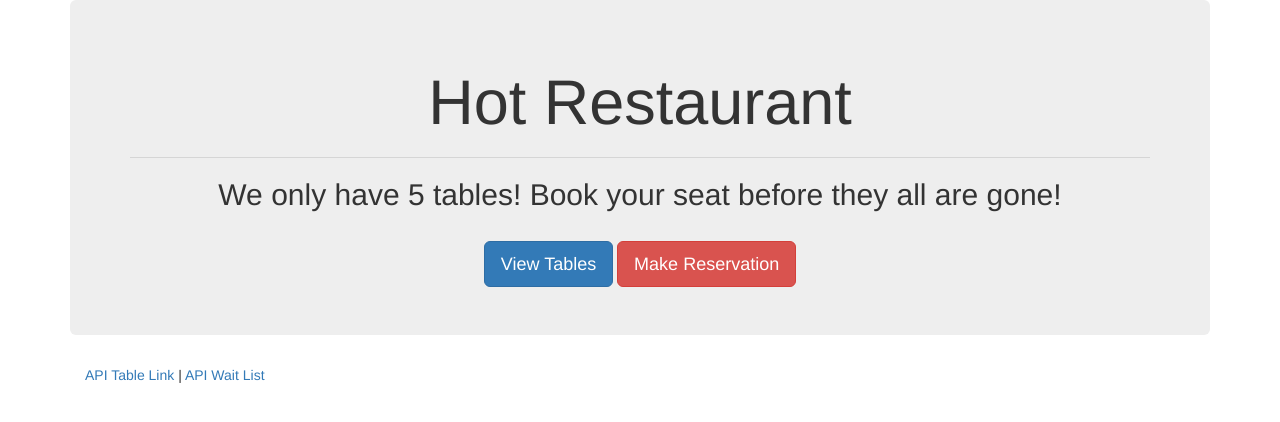
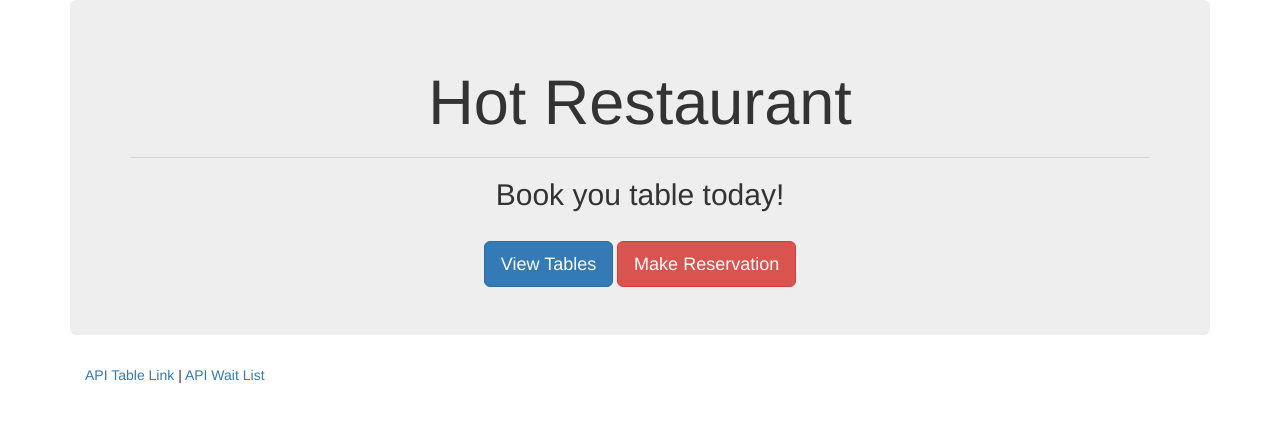
Before and after one commit to erwinangeles/HotRestaurant, a website: page home.html in a window 1280 px wide. Drawn offline with nearby package versions, Linux system fonts and the light colour scheme.

Commit message:
made a change

```diff
--- a/home.html
+++ b/home.html
@@ -15,7 +15,7 @@
     <div class="jumbotron">
       <h1 class="text-center"><span class=""></span> Hot Restaurant</h1>
       <hr>
-      <h2 class="text-center">We only have 5 tables! Book your seat before they all are gone!</h2>
+      <h2 class="text-center">Book you table today!</h2>
       <br>
 
       <div class="text-center">
```
